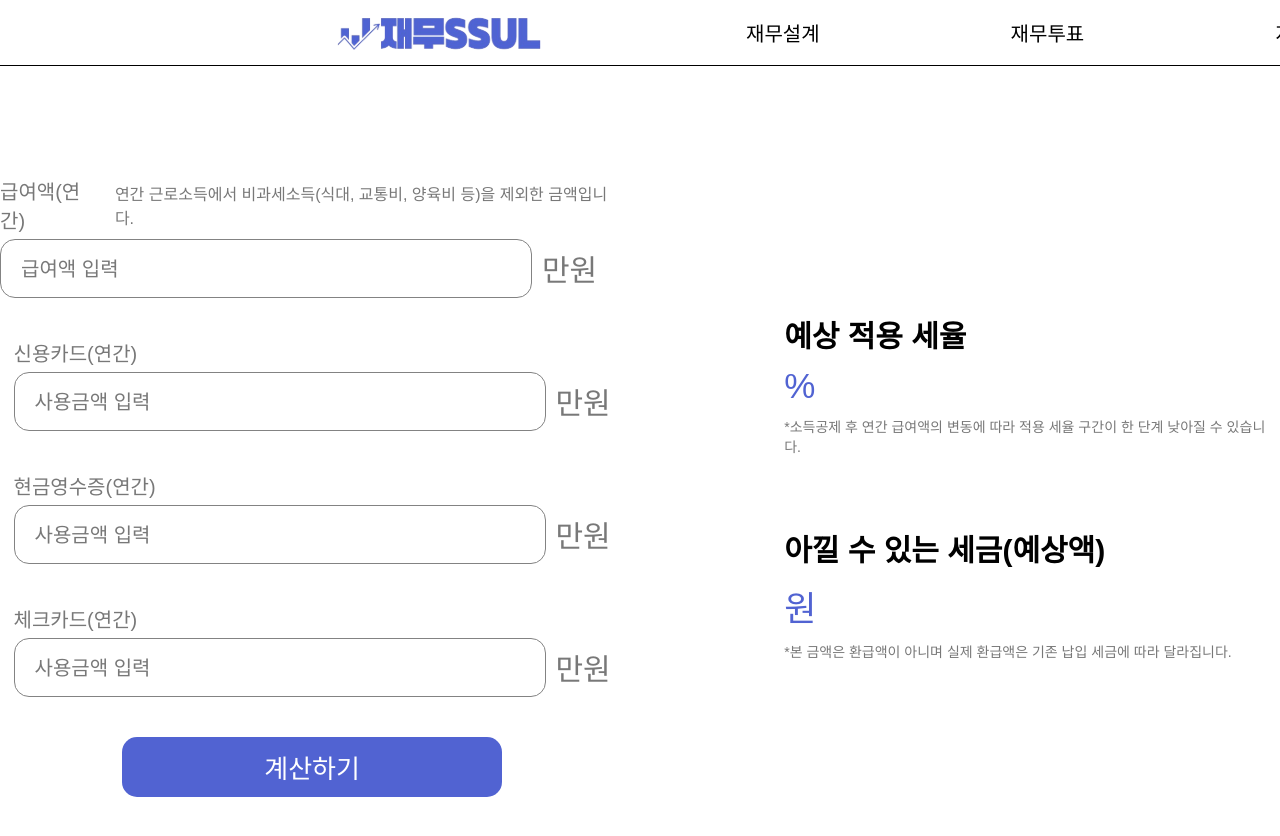
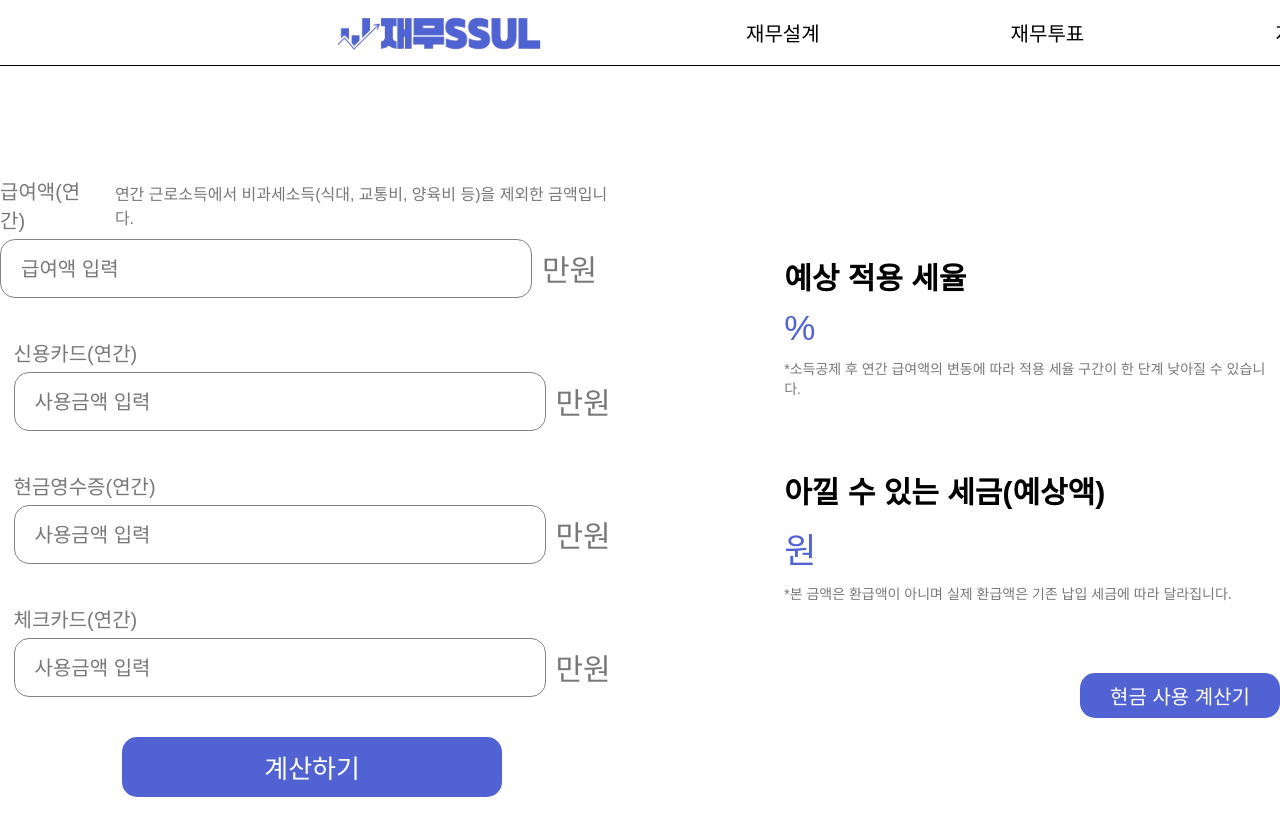
Before and after one commit to dsm-ssul/SSUL-FE, a React (Create React App) app: page /Calculator in a window 1280 px wide. Shown: the top 836 px of the page. Built offline with nearby package versions, Linux system fonts and the light colour scheme; a web font is replaced by a local one.

Commit message:
계산기 이동 버튼 추가

```diff
--- a/src/pages/CalculatorPage.jsx
+++ b/src/pages/CalculatorPage.jsx
@@ -2,6 +2,7 @@ import styled from "styled-components";
 import Header from "../components/Header";
 import { CalculatorInput } from "../components/CalculatorInput";
 import { useState } from "react";
+import { useNavigate } from "react-router-dom";
 
 export const CalculatorPage = () => {
   const [wages, setWages] = useState("");
@@ -10,6 +11,8 @@ export const CalculatorPage = () => {
   const [checkCard, setCheckCard] = useState("");
   const [taxPercent, setTaxPercent] = useState("");
   const [safeTax, setSafeTax] = useState("");
+
+  const navigate = useNavigate();
 
   const handleWagesChange = (e) => {
     setWages(e.target.value);
@@ -119,6 +122,9 @@ export const CalculatorPage = () => {
               달라집니다.
             </Content>
           </TextContainer>
+          <SmallButton onClick={() => navigate("/NewCalculator")}>
+            현금 사용 계산기
+          </SmallButton>
         </PercentContainer>
       </Container>
     </>
@@ -175,3 +181,15 @@ const Content = styled.p`
   font-size: 14px;
   color: #787878;
 `;
+
+const SmallButton = styled.button`
+  width: 200px;
+  height: 45px;
+  background-color: #5163d2;
+  font-size: 20px;
+  color: white;
+  border: none;
+  border-radius: 15px;
+  align-self: flex-end;
+  cursor: pointer;
+`;
--- a/src/pages/NewCalculatorPage.jsx
+++ b/src/pages/NewCalculatorPage.jsx
@@ -2,11 +2,14 @@ import styled from "styled-components";
 import Header from "../components/Header";
 import { CalculatorInput } from "../components/CalculatorInput";
 import { useState } from "react";
+import { useNavigate } from "react-router-dom";
 
 export const NewCalculatorPage = () => {
   const [wages, setWages] = useState("");
   const [creditCard, setCreditCard] = useState("");
   const [cashTax, setCashTax] = useState("");
+
+  const navigate = useNavigate();
 
   const handleWagesChange = (e) => {
     setWages(e.target.value);
@@ -54,8 +57,13 @@ export const NewCalculatorPage = () => {
           <Button onClick={calculateTax}>계산하기</Button>
         </Calculator>
         <TextContainer>
-          <Title>앞으로 써야할 현금</Title>
-          <Percent>{cashTax}원</Percent>
+          <div>
+            <Title>앞으로 써야할 현금</Title>
+            <Percent>{cashTax}원</Percent>
+          </div>
+          <SmallButton onClick={() => navigate("/NewCalculator")}>
+            소득 공제 계산기
+          </SmallButton>
         </TextContainer>
       </Container>
     </>
@@ -88,9 +96,15 @@ const Calculator = styled.div`
 `;
 
 const TextContainer = styled.div`
+  width: 350px;
   display: flex;
   flex-direction: column;
-  gap: 10px;
+  gap: 70px;
+  > div {
+    display: flex;
+    flex-direction: column;
+    gap: 10px;
+  }
 `;
 
 const Title = styled.b`
@@ -101,3 +115,15 @@ const Percent = styled.p`
   font-size: 35px;
   color: #5163d2;
 `;
+
+const SmallButton = styled.button`
+  width: 200px;
+  height: 45px;
+  background-color: #5163d2;
+  font-size: 20px;
+  color: white;
+  border: none;
+  border-radius: 15px;
+  align-self: flex-end;
+  cursor: pointer;
+`;
```
Also changed, not shown: 1 other file (tests, documents, lock files or other folders).
